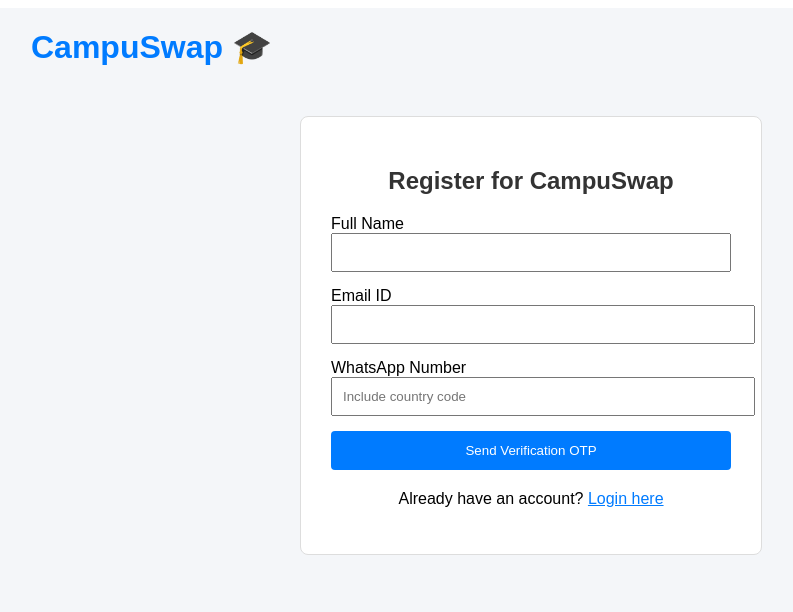
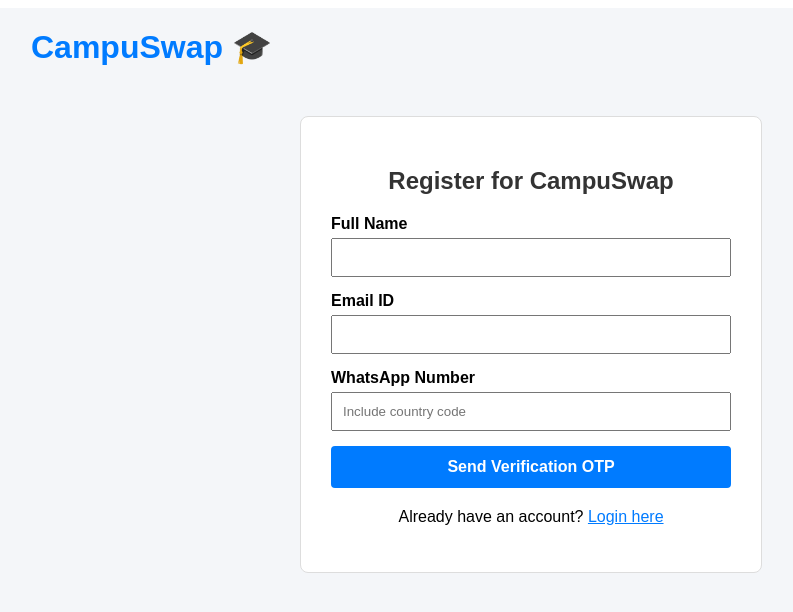
Before and after one commit to ritesh-paswan/campuswap, a React app in the folder frontend/: page / in a window 1280 px wide. Both pictures are taken after a click on the element "Register here". Shown: the top 612 px of the page, without its empty margins (109-902 px from the left). Built offline with nearby package versions, Linux system fonts and the light colour scheme; the HTML template or start-up script is replaced by a standard one.

Commit message:
Fix: Explicit payload formatting for final signup component state

```diff
--- a/frontend/src/components/Signup.jsx
+++ b/frontend/src/components/Signup.jsx
@@ -4,7 +4,6 @@
 const API_URL = "https://campuswap.onrender.com";
 
 function Signup({ switchToLogin }) {
-
   const [formData, setFormData] = useState({
     name: '',
     email: '',
@@ -18,7 +17,6 @@
   const [message, setMessage] = useState('');
   const [error, setError] = useState('');
 
-
   const handleChange = (e) => {
     setFormData({
       ...formData,
@@ -26,71 +24,66 @@
     });
   };
 
-
   const handleRequestOtp = async (e) => {
-
     e.preventDefault();
 
     if (!formData.email || !formData.name || !formData.phone) {
       return alert('Please fill in your Name, Email, and WhatsApp number first!');
     }
 
+    setLoading(true);
+    setMessage('');
+    setError('');
+
+    try {
+      const res = await axios.post(
+        `${API_URL}/api/auth/send-otp`,
+        { email: formData.email.trim().toLowerCase() }
+      );
+
+      setMessage(res.data.message);
+      setOtpSent(true);
+    } catch (err) {
+      setError(
+        err.response?.data?.message ||
+        err.response?.data?.error ||
+        'Failed to send OTP.'
+      );
+    } finally {
+      setLoading(false);
+    }
+  };
+
+  const handleFinalSignup = async (e) => {
+    e.preventDefault();
+
+    if (!formData.password || formData.password.length < 4) {
+      return alert('Please choose a valid password (minimum 4 characters).');
+    }
+    if (!formData.otp || formData.otp.length !== 6) {
+      return alert('Please enter the complete 6-digit verification code.');
+    }
 
     setLoading(true);
     setMessage('');
     setError('');
 
+    // Explicit payload structural map to guarantee safe state transfer
+    const registrationPayload = {
+      name: formData.name.trim(),
+      email: formData.email.trim().toLowerCase(),
+      password: formData.password,
+      phone: formData.phone.trim(),
+      otp: formData.otp.trim()
+    };
 
     try {
-
       const res = await axios.post(
-        `${API_URL}/api/auth/send-otp`,
-        {
-          email: formData.email
-        }
+        `${API_URL}/api/auth/signup`,
+        registrationPayload
       );
 
-
       setMessage(res.data.message);
-      setOtpSent(true);
-
-
-    } catch (err) {
-
-      setError(
-        err.response?.data?.message ||
-        'Failed to send OTP.'
-      );
-
-    } finally {
-
-      setLoading(false);
-
-    }
-
-  };
-
-
-
-  const handleFinalSignup = async (e) => {
-
-    e.preventDefault();
-
-    setLoading(true);
-    setMessage('');
-    setError('');
-
-
-    try {
-
-      const res = await axios.post(
-        `${API_URL}/api/auth/signup`,
-        formData
-      );
-
-
-      setMessage(res.data.message);
-
 
       setFormData({
         name: '',
@@ -100,26 +93,23 @@
         otp: ''
       });
 
-
       setOtpSent(false);
 
+      // Auto redirect context back to the login screen panel after 2 seconds
+      setTimeout(() => {
+        switchToLogin();
+      }, 2000);
 
     } catch (err) {
-
       setError(
         err.response?.data?.message ||
-        'Incorrect verification OTP.'
+        err.response?.data?.error ||
+        'Registration verification failed.'
       );
-
     } finally {
-
       setLoading(false);
-
     }
-
   };
-
-
 
   return (
     <div
@@ -133,7 +123,6 @@
         fontFamily: 'sans-serif'
       }}
     >
-
       <h2
         style={{
           textAlign: 'center',
@@ -144,15 +133,9 @@
         Register for CampuSwap
       </h2>
 
-
-
       <form onSubmit={otpSent ? handleFinalSignup : handleRequestOtp}>
-
-
-        <div style={{marginBottom:'15px'}}>
-
-          <label>Full Name</label>
-
+        <div style={{ marginBottom: '15px' }}>
+          <label style={{ display: 'block', marginBottom: '5px', fontWeight: 'bold' }}>Full Name</label>
           <input
             type="text"
             name="name"
@@ -161,20 +144,15 @@
             required
             disabled={otpSent}
             style={{
-              width:'100%',
-              padding:'10px',
-              boxSizing:'border-box'
+              width: '100%',
+              padding: '10px',
+              boxSizing: 'border-box'
             }}
           />
-
         </div>
 
-
-
-        <div style={{marginBottom:'15px'}}>
-
-          <label>Email ID</label>
-
+        <div style={{ marginBottom: '15px' }}>
+          <label style={{ display: 'block', marginBottom: '5px', fontWeight: 'bold' }}>Email ID</label>
           <input
             type="email"
             name="email"
@@ -183,19 +161,15 @@
             required
             disabled={otpSent}
             style={{
-              width:'100%',
-              padding:'10px'
+              width: '100%',
+              padding: '10px',
+              boxSizing: 'border-box'
             }}
           />
-
         </div>
 
-
-
-        <div style={{marginBottom:'15px'}}>
-
-          <label>WhatsApp Number</label>
-
+        <div style={{ marginBottom: '15px' }}>
+          <label style={{ display: 'block', marginBottom: '5px', fontWeight: 'bold' }}>WhatsApp Number</label>
           <input
             type="text"
             name="phone"
@@ -205,37 +179,27 @@
             disabled={otpSent}
             placeholder="Include country code"
             style={{
-              width:'100%',
-              padding:'10px'
+              width: '100%',
+              padding: '10px',
+              boxSizing: 'border-box'
             }}
           />
-
         </div>
 
-
-
-
         {otpSent && (
-
           <>
-
-
             <div
               style={{
-                marginBottom:'15px',
-                backgroundColor:'#e3f2fd',
-                padding:'15px',
-                borderRadius:'6px'
+                marginBottom: '15px',
+                backgroundColor: '#e3f2fd',
+                padding: '15px',
+                borderRadius: '6px'
               }}
             >
-
-              <label>
+              <label style={{ display: 'block', marginBottom: '5px', fontWeight: 'bold', color: '#1e88e5' }}>
                 Enter 6-Digit Email OTP
               </label>
-
-
               <input
-
                 type="text"
                 name="otp"
                 value={formData.otp}
@@ -243,137 +207,88 @@
                 required
                 maxLength="6"
                 placeholder="000000"
-
                 style={{
-                  width:'100%',
-                  padding:'10px',
-                  textAlign:'center',
-                  letterSpacing:'4px'
+                  width: '100%',
+                  padding: '10px',
+                  boxSizing: 'border-box',
+                  textAlign: 'center',
+                  letterSpacing: '4px',
+                  fontSize: '18px'
                 }}
-
               />
-
             </div>
 
-
-
-            <div style={{marginBottom:'20px'}}>
-
-              <label>Choose Password</label>
-
-
+            <div style={{ marginBottom: '20px' }}>
+              <label style={{ display: 'block', marginBottom: '5px', fontWeight: 'bold' }}>Choose Password</label>
               <input
-
                 type="password"
                 name="password"
                 value={formData.password}
                 onChange={handleChange}
                 required
-
                 style={{
-                  width:'100%',
-                  padding:'10px'
+                  width: '100%',
+                  padding: '10px',
+                  boxSizing: 'border-box'
                 }}
-
               />
-
             </div>
-
-
           </>
-
         )}
 
-
-
         <button
-
           type="submit"
-
           disabled={loading}
-
           style={{
-            width:'100%',
-            padding:'12px',
-            backgroundColor: otpSent ? '#28a745':'#007bff',
-            color:'#fff',
-            border:'none',
-            borderRadius:'4px',
-            cursor:'pointer'
+            width: '100%',
+            padding: '12px',
+            backgroundColor: otpSent ? '#28a745' : '#007bff',
+            color: '#fff',
+            border: 'none',
+            borderRadius: '4px',
+            cursor: 'pointer',
+            fontSize: '16px',
+            fontWeight: 'bold'
           }}
-
         >
-
           {loading
             ? 'Processing...'
             : otpSent
               ? 'Verify & Register'
               : 'Send Verification OTP'
           }
-
         </button>
-
-
       </form>
 
-
-
       {message && (
-        <p style={{
-          color:'green',
-          textAlign:'center'
-        }}>
+        <p style={{ color: 'green', textAlign: 'center', marginTop: '15px', fontWeight: 'bold' }}>
           {message}
         </p>
       )}
 
-
-
       {error && (
-        <p style={{
-          color:'red',
-          textAlign:'center'
-        }}>
+        <p style={{ color: 'red', textAlign: 'center', marginTop: '15px', fontWeight: 'bold' }}>
           {error}
         </p>
       )}
 
-
-
-
       {!otpSent && (
-
-        <p style={{
-          textAlign:'center',
-          marginTop:'20px'
-        }}>
-
+        <p style={{ textAlign: 'center', marginTop: '20px' }}>
           Already have an account?{' '}
-
-
           <span
             onClick={switchToLogin}
             style={{
-              color:'#007bff',
-              cursor:'pointer',
-              textDecoration:'underline'
+              color: '#007bff',
+              cursor: 'pointer',
+              textDecoration: 'underline'
             }}
           >
-
             Login here
-
           </span>
-
-
         </p>
-
       )}
-
-
-
     </div>
   );
 }
 
-
 export default Signup;
```
